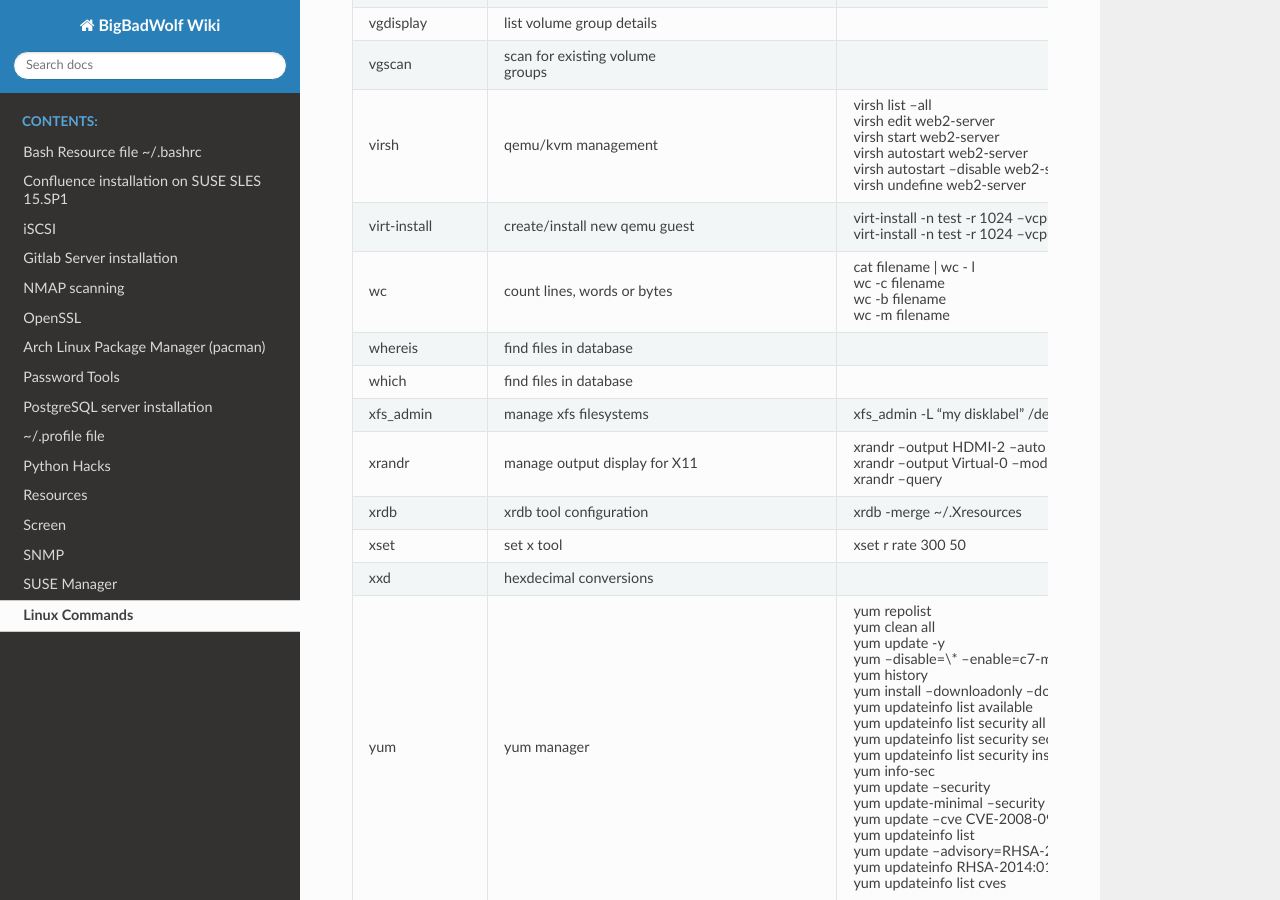
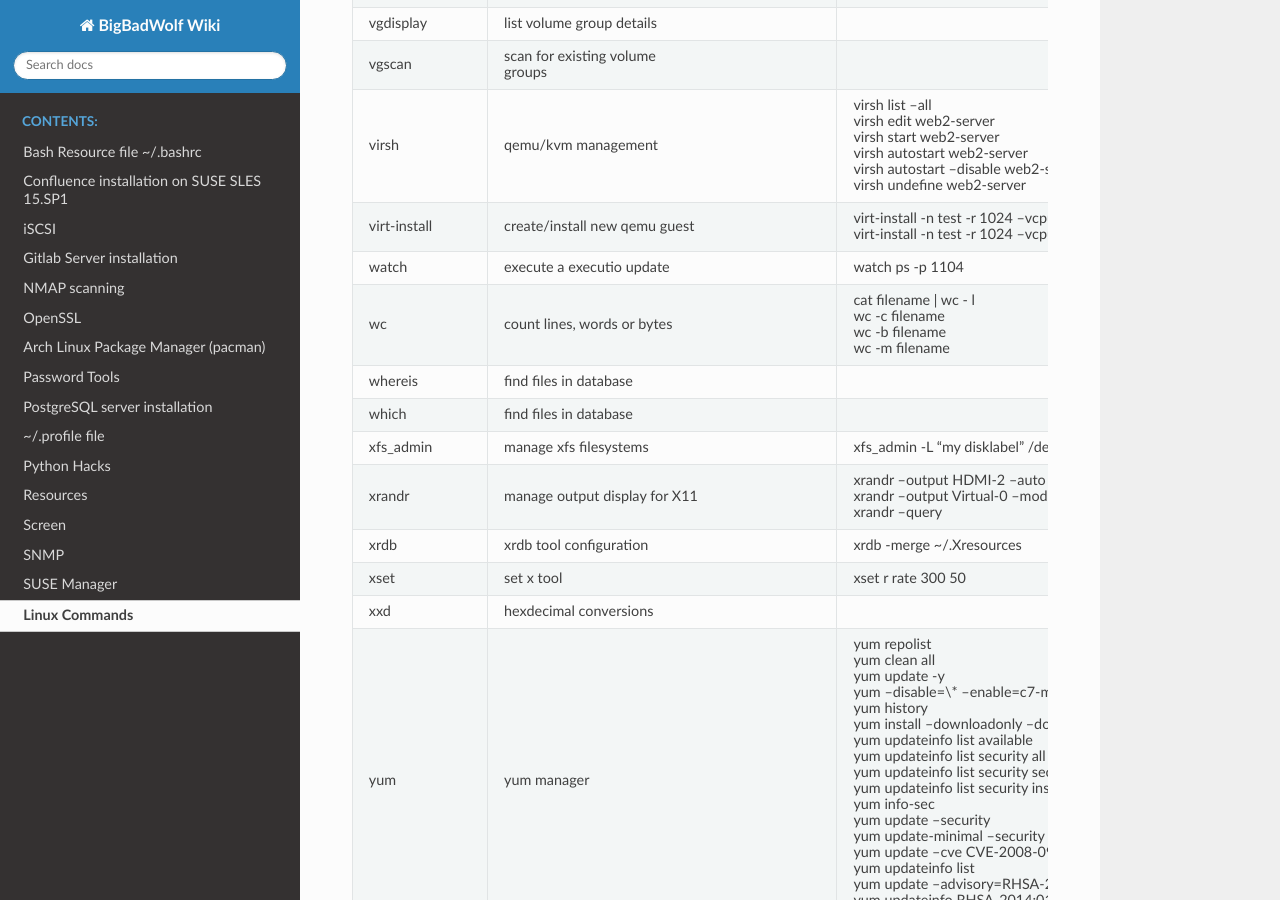
Before and after one commit to p3ll1n0r3/readthedocs, a Sphinx documentation site: the page built from docs/linux.rst, in a window 1280 px wide and 900 px high, scrolled down 8171 px. Built offline with Sphinx 7.4.7 and the Read the Docs theme 2.0.0, drawn with Linux system fonts in a browser that asks for light colours.

Commit message:
Update linux.rst

```diff
--- a/docs/linux.rst
+++ b/docs/linux.rst
@@ -515,6 +515,8 @@ virsh         	qemu/kvm management |br|		virsh list --all |br|
 virt-install  	create/install new qemu guest |br|	virt-install -n test -r 1024 --vcpus=1 --os-variant=centos7.5 --accelerate --nographics -v  --disk path=/var/lib/libvirt/shared-storage/test.img,size=20 --extra-args "console=ttyS0" --location /iso/CentOS-7.5-x86_64-netinstall.iso |br|
               						virt-install -n test -r 1024 --vcpus=1 --accelerate --nographics -v --disk path=/var/lib/libvirt/images/test.img,size=20 --console pty,target_type=serial --cdrom /iso/archlinux-2018.06.01-x86_64.iso |br|
 
+watch		execute a executio update		watch ps -p 1104 |br|
+
 wc            	count lines, words or bytes |br|	cat filename \| wc - l |br|
               						wc -c filename |br|
               						wc -b filename  |br|
```
